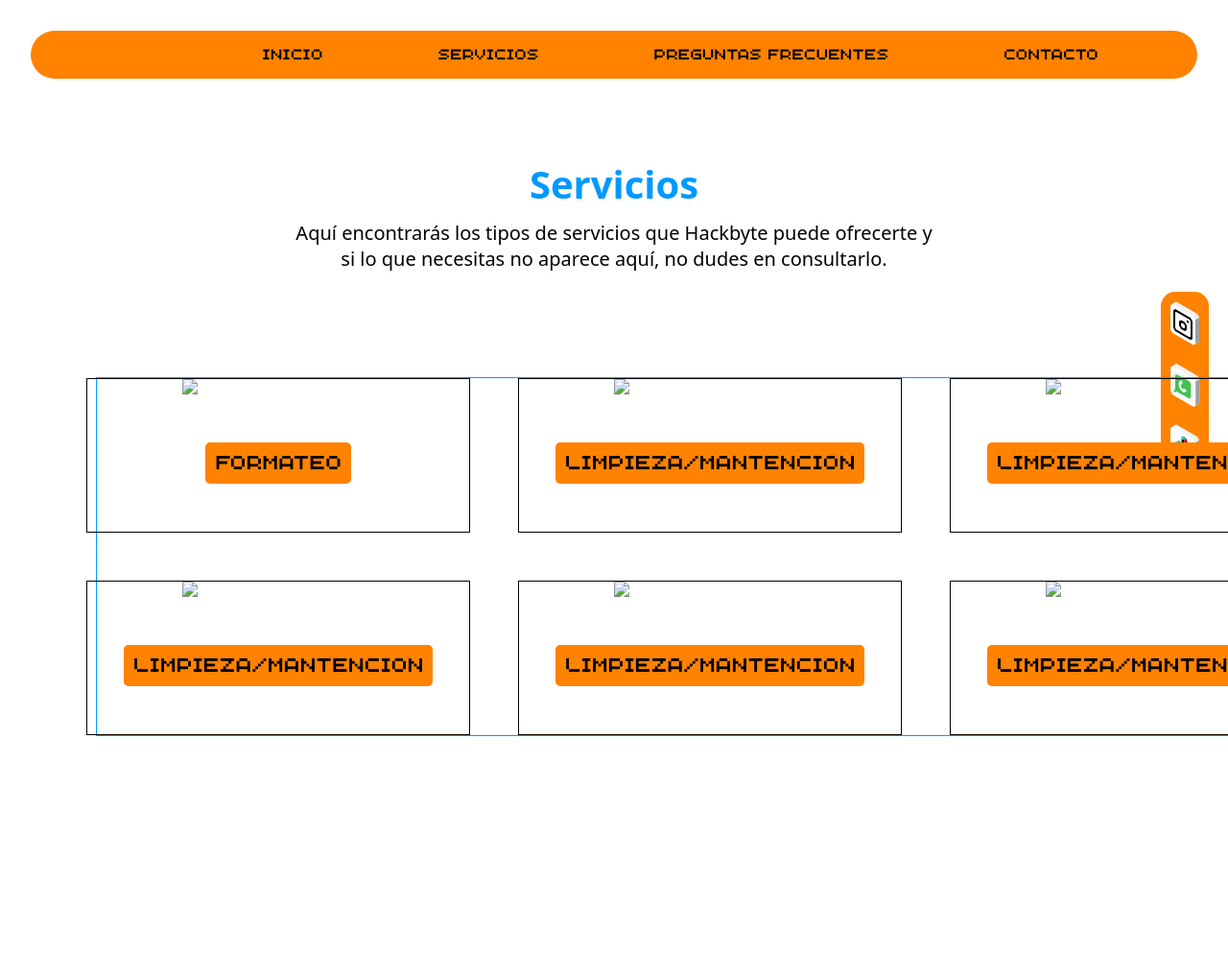
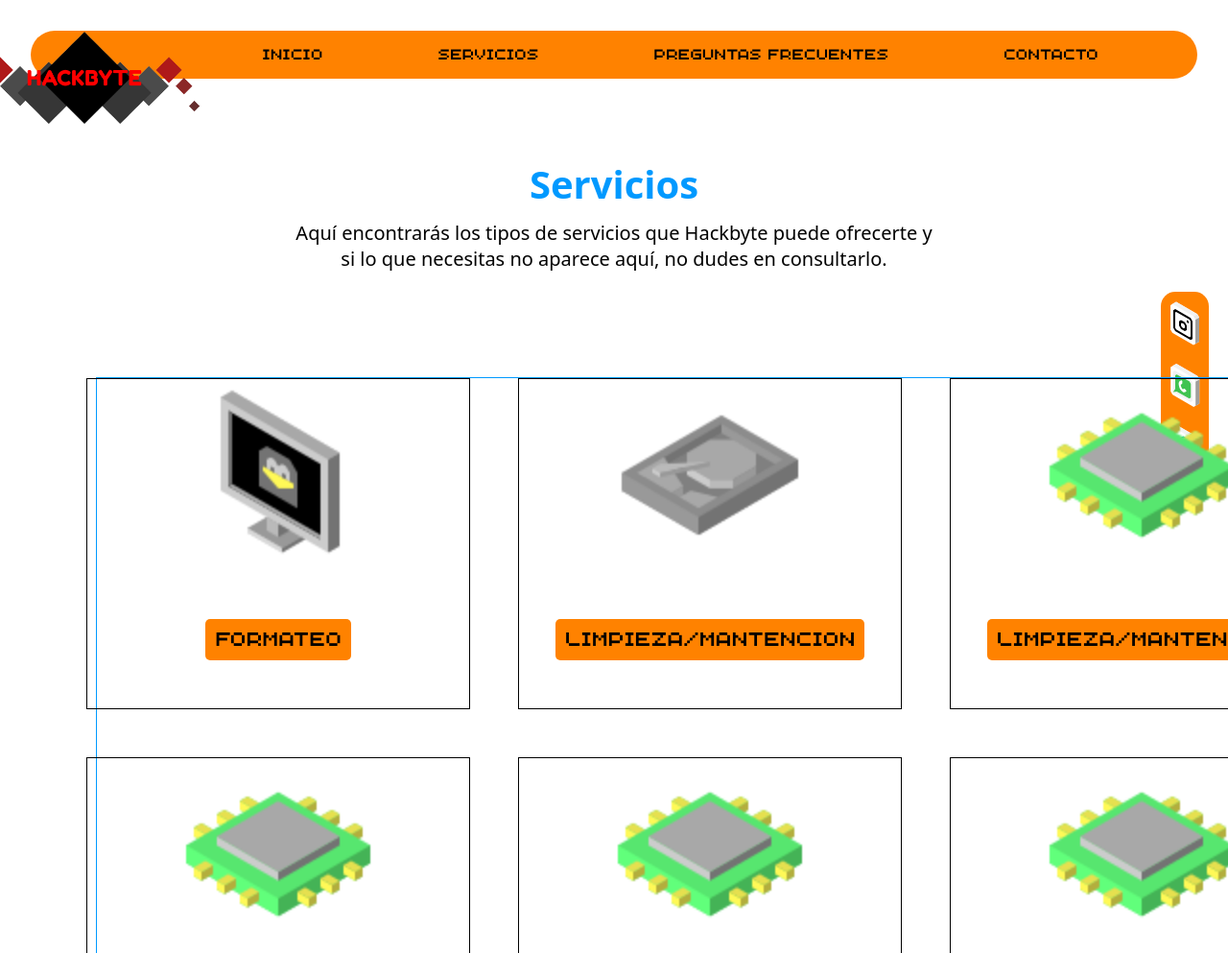
Before and after one commit to Miauzzz/Hckbte, a plain HTML site: page Servicios.html in a window 1280 px wide. Shown: the top 993 px of the page at 96% size. Before the commit the page ends 867 px from the top, so only its background shows below. Drawn offline with Linux system fonts and the light colour scheme; files that its build step writes are made by us from their sources; a script that the page names is missing; files whose address does not match are found by name.

Commit message:
Actualizar Servicios.html

```diff
--- a/Servicios.html
+++ b/Servicios.html
@@ -3,11 +3,11 @@
 <head>
     <meta charset="UTF-8">
     <meta name="viewport" content="width=device-width, initial-scale=1.0">
-    <link rel="stylesheet" href="/Hackbyte/styles/servicios.css">
-    <link rel="shortcut icon" href="/Hackbyte/images/icono.png" type="image/png">
-    <script src="/Hackbyte/js/index.js"></script>
+    <link rel="stylesheet" href="/styles/servicios.css">
+    <link rel="shortcut icon" href="/images/icono.png" type="image/png">
+    <script src="/js/index.js"></script>
 
-    <script type="module" src="/Hackbyte/js/index.js"></script>
+    <script type="module" src="/js/index.js"></script>
     <script async src="https://unpkg.com/es-module-shims@1.3.6/dist/es-module-shims.js"></script>
     <script type="importmap">{"imports": {"@splinetool/runtime": "https://unpkg.com/@splinetool/runtime@0.9.486/build/runtime.js" }}</script>
     <script type="importmap"></script>
@@ -19,7 +19,7 @@
 
     <nav class="navbar-container">
             <ul class="navbar">
-            <img class="navbar-logo" src="/Hackbyte/images/mainlogo.png">
+            <img class="navbar-logo" src="/images/mainlogo.png">
             <li class="navbar-link"><a class="codehover" href="index.html">INICIO</a></li>
             <li class="navbar-link"><a class="codehover" href="#">SERVICIOS</a></li>
             <li class="navbar-link"><a class="codehover" href="#">PREGUNTAS FRECUENTES</a></li>
@@ -65,35 +65,35 @@
         <section class="seccion-servicios">
 
             <article class="articulos"> <!--Articulo 1 - Formateos-->
-                    <img src="/Hackbyte/images/icons/linuxpantalla.png" style="width: 200px;height: auto;">
+                    <img src="/images/icons/linuxpantalla.png" style="width: 200px;height: auto;">
                     <Button>FORMATEO</button>
             </article>
 
 
             <article class="articulos"> <!--Articulo 2 - Formateos-->
-                    <img src="/Hackbyte/images/icons/hdd.png" style="width: 200px;height: auto;">
+                    <img src="/images/icons/hdd.png" style="width: 200px;height: auto;">
                     <Button>LIMPIEZA/MANTENCION</button>
             </article>
 
 
 
             <article class="articulos"> <!--Articulo 3 - Formateos-->
-                    <img src="/Hackbyte/images/icons/procesador.png" style="width: 200px;height: auto;">
+                    <img src="/images/icons/procesador.png" style="width: 200px;height: auto;">
                     <Button>LIMPIEZA/MANTENCION</button>
             </article>
 
             <article class="articulos"> <!--Articulo 3 - Formateos-->
-                <img src="/Hackbyte/images/icons/procesador.png" style="width: 200px;height: auto;">
+                <img src="/images/icons/procesador.png" style="width: 200px;height: auto;">
                 <Button>LIMPIEZA/MANTENCION</button>
         </article>
 
         <article class="articulos"> <!--Articulo 3 - Formateos-->
-            <img src="/Hackbyte/images/icons/procesador.png" style="width: 200px;height: auto;">
+            <img src="/images/icons/procesador.png" style="width: 200px;height: auto;">
             <Button>LIMPIEZA/MANTENCION</button>
     </article>
 
     <article class="articulos"> <!--Articulo 3 - Formateos-->
-        <img src="/Hackbyte/images/icons/procesador.png" style="width: 200px;height: auto;">
+        <img src="/images/icons/procesador.png" style="width: 200px;height: auto;">
         <Button>LIMPIEZA/MANTENCION</button>
 </article>
         </section>
```
